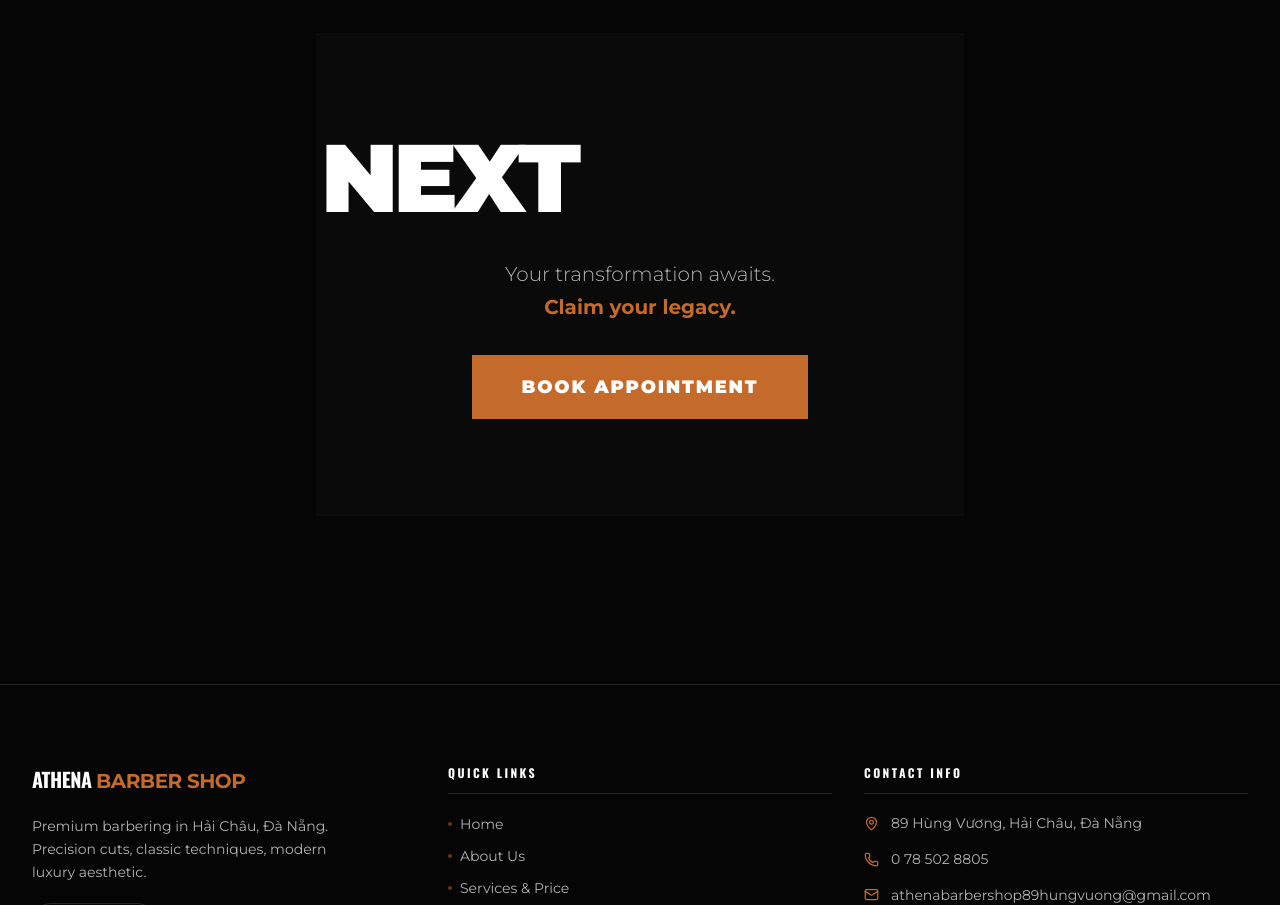
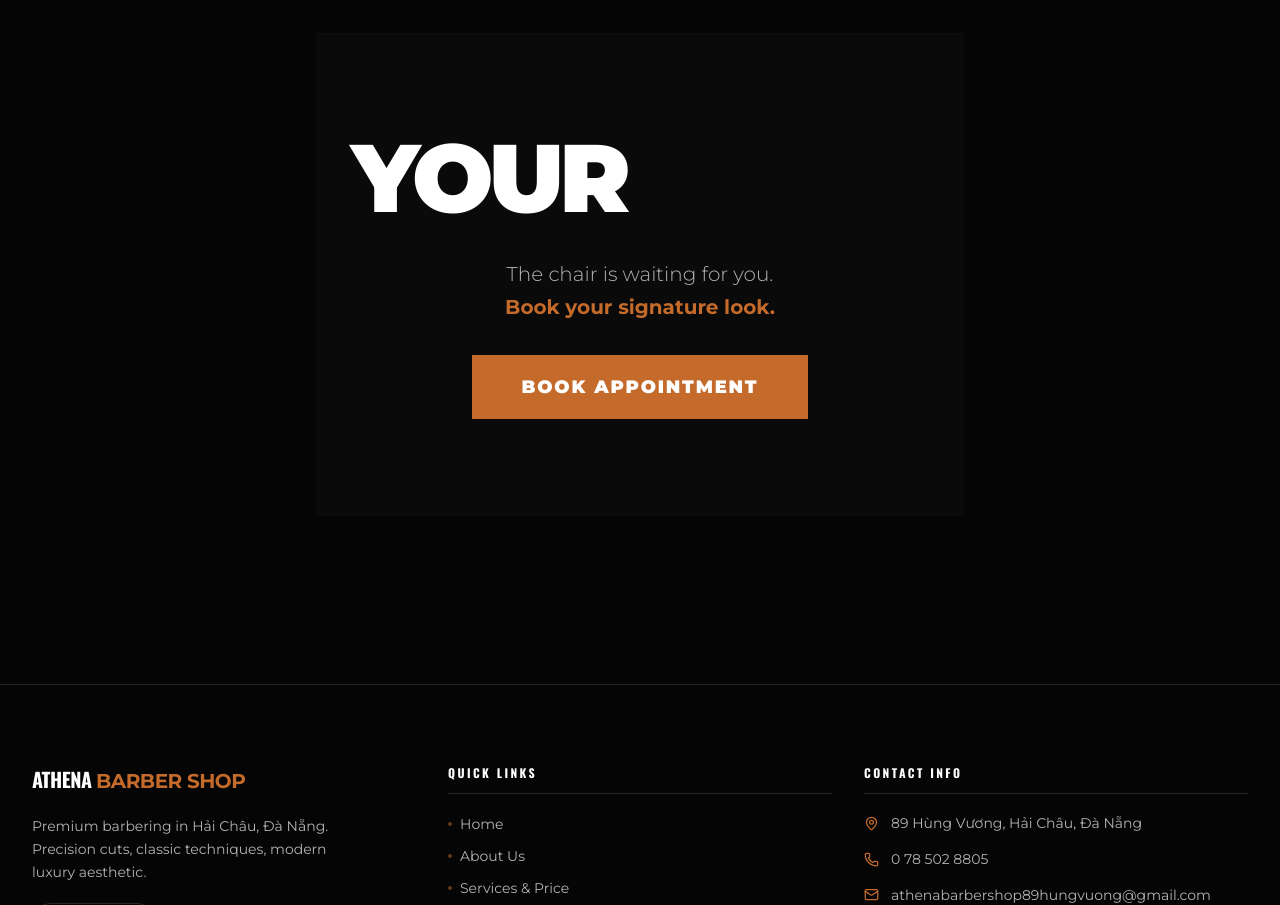
Before and after one commit to typer09/athenabarbershop, a Next.js app: page /gallery in a window 1280 px wide. Shown: the part 2340-3245 px from the top of the page. Built offline with nearby package versions, Linux system fonts and the light colour scheme; no server answers.

Commit message:
feat: Add Gallery component with image grid, lightbox functionality, and a call-to-action section.

```diff
--- a/src/components/sections/gallery.tsx
+++ b/src/components/sections/gallery.tsx
@@ -102,12 +102,12 @@ export function Gallery({ images }: GalleryProps) {
 
                     <div className="relative z-10 flex flex-col items-center gap-8">
                         <h3 className="flex flex-wrap justify-center items-baseline gap-x-3 text-6xl md:text-8xl font-heading font-black text-white uppercase tracking-tighter leading-none">
-                            <span>Next</span>
-                            <span className="text-transparent text-stroke-1 text-stroke-white transition-all duration-500 group-hover:text-white group-hover:text-stroke-0">Guest?</span>
+                            <span>Your</span>
+                            <span className="text-transparent text-stroke-1 text-stroke-white transition-all duration-500 group-hover:text-white group-hover:text-stroke-0">Turn.</span>
                         </h3>
                         <p className="text-neutral-100 max-w-lg text-xl font-light leading-relaxed">
-                            Your transformation awaits. <br />
-                            <span className="text-primary-500 font-bold">Claim your legacy.</span>
+                            The chair is waiting for you. <br />
+                            <span className="text-primary-500 font-bold">Book your signature look.</span>
                         </p>
                         <Link href="/contact">
                             <StrongButton className="h-16 px-12 text-lg tracking-widest">
```
